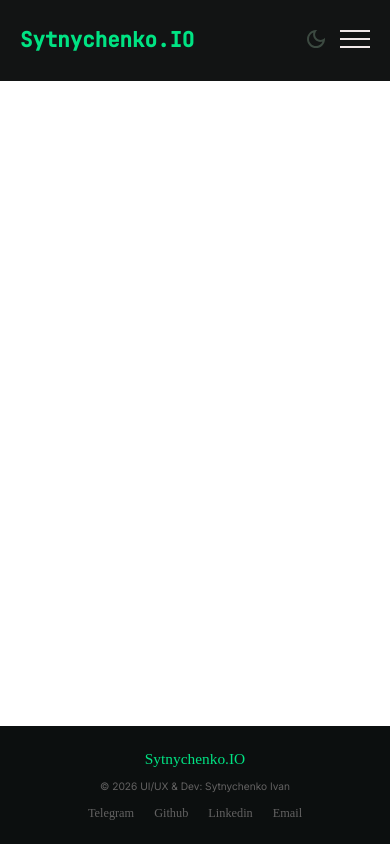
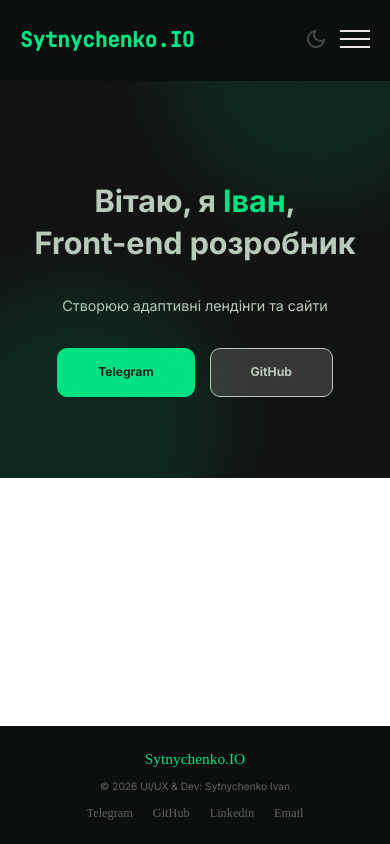
Before and after one commit to SytnychenkoIvan/my_own_site, a plain HTML site: page index.html in a window 390 px wide. Drawn offline with Linux system fonts and the light colour scheme; a web font is replaced by a local one.

Commit message:
Deploying to gh-pages from @ SytnychenkoIvan/my_own_site@c992b342bf4fe78d2b7cc9bfead33c547a9d9ed2 🚀

```diff
--- a/css/style.css
+++ b/css/style.css
@@ -134,7 +134,7 @@ body._lock {
 }
 
 .header {
-  background-color: #121414;
+  background-color: #0c0f0f;
   position: fixed;
   top: 0;
   left: 0;
@@ -463,6 +463,85 @@ body._lock {
   display: none !important;
 }
 
+.main {
+  background-color: #121414;
+}
+
+.main__container {
+  display: flex;
+  align-items: center;
+  flex-direction: column;
+}
+
+.main__container {
+  position: relative;
+}
+
+.main__bg-decor {
+  content: "";
+  position: absolute;
+  height: 100%;
+  top: -120px;
+  right: 0;
+}
+
+.main__bg-decor-bottom {
+  content: "";
+  position: absolute;
+  height: 100%;
+}
+
+.main__bg-decor-bottom {
+  left: 0;
+  transform: rotate(180deg);
+}
+
+.main__title {
+  text-align: center;
+  max-width: 43.75rem;
+}
+
+.main__title {
+  font-weight: 800;
+  color: #B9CBBB;
+}
+
+.main__title span {
+  color: #00E383;
+}
+
+.main__text {
+  font-weight: 400;
+  line-height: 30px;
+  color: #B9CBBB;
+  text-align: center;
+}
+
+.main__actions {
+  display: flex;
+  gap: 0.9375rem;
+}
+
+.main__action {
+  background-color: #383636;
+  display: inline-block;
+}
+
+.main__action {
+  font-weight: 700;
+  color: #B9CBBB;
+  padding: 1.0625rem 3.125rem;
+  border-radius: 0.625rem;
+  border: 1px solid #B9CBBB;
+  transition: all 0.3s ease 0s;
+}
+
+.main .action-green {
+  background-color: #00E383;
+  color: #121414;
+  border: 1px solid #00E383;
+}
+
 @font-face {
   font-family: Inter;
   font-display: swap;
@@ -543,6 +622,38 @@ body._lock {
   .footer__social-link {
     font-size: 1rem;
   }
+
+  .main {
+    padding-top: 12.5rem;
+  }
+
+  .main {
+    padding-bottom: 6.25rem;
+  }
+
+  .main__container {
+    gap: 3.125rem;
+  }
+
+  .main__bg-decor-bottom {
+    bottom: -6.25rem;
+  }
+
+  .main__title {
+    font-size: 4.0625rem;
+  }
+
+  .main__title {
+    line-height: 4.375rem;
+  }
+
+  .main__text {
+    font-size: 1.25rem;
+  }
+
+  .main__action {
+    font-size: 1rem;
+  }
 }
 
 @media (max-width: 20em) {
@@ -567,6 +678,38 @@ body._lock {
   }
 
   .footer__social-link {
+    font-size: 0.75rem;
+  }
+
+  .main {
+    padding-top: 7.5rem;
+  }
+
+  .main {
+    padding-bottom: 5rem;
+  }
+
+  .main__container {
+    gap: 1.5625rem;
+  }
+
+  .main__bg-decor-bottom {
+    bottom: -5rem;
+  }
+
+  .main__title {
+    font-size: 1.75rem;
+  }
+
+  .main__title {
+    line-height: 2.5rem;
+  }
+
+  .main__text {
+    font-size: 0.875rem;
+  }
+
+  .main__action {
     font-size: 0.75rem;
   }
 }
@@ -671,6 +814,10 @@ body._lock {
 
   .touch [data-fp] {
     transition: height 0.2s;
+  }
+
+  .main__action {
+    padding: 1.0625rem 2.5rem;
   }
 }
 
@@ -778,6 +925,102 @@ body._lock {
       font-size: calc(0.75rem + 0.25 * (100vw - 20rem) / 57.5);
     }
 }
+
+@supports (padding-top: clamp( 7.5rem , 5.7608695652rem  +  8.6956521739vw , 12.5rem )) {
+    .main {
+      padding-top: clamp( 7.5rem , 5.7608695652rem  +  8.6956521739vw , 12.5rem );
+    }
+}
+
+@supports not (padding-top: clamp( 7.5rem , 5.7608695652rem  +  8.6956521739vw , 12.5rem )) {
+    .main {
+      padding-top: calc(7.5rem + 5 * (100vw - 20rem) / 57.5);
+    }
+}
+
+@supports (padding-bottom: clamp( 5rem , 4.5652173913rem  +  2.1739130435vw , 6.25rem )) {
+    .main {
+      padding-bottom: clamp( 5rem , 4.5652173913rem  +  2.1739130435vw , 6.25rem );
+    }
+}
+
+@supports not (padding-bottom: clamp( 5rem , 4.5652173913rem  +  2.1739130435vw , 6.25rem )) {
+    .main {
+      padding-bottom: calc(5rem + 1.25 * (100vw - 20rem) / 57.5);
+    }
+}
+
+@supports (gap: clamp( 1.5625rem , 1.0190217391rem  +  2.7173913043vw , 3.125rem )) {
+    .main__container {
+      gap: clamp( 1.5625rem , 1.0190217391rem  +  2.7173913043vw , 3.125rem );
+    }
+}
+
+@supports not (gap: clamp( 1.5625rem , 1.0190217391rem  +  2.7173913043vw , 3.125rem )) {
+    .main__container {
+      gap: calc(1.5625rem + 1.5625 * (100vw - 20rem) / 57.5);
+    }
+}
+
+@supports (bottom: clamp( -6.25rem , -4.5652173913rem  +  -2.1739130435vw , -5rem )) {
+    .main__bg-decor-bottom {
+      bottom: clamp( -6.25rem , -4.5652173913rem  +  -2.1739130435vw , -5rem );
+    }
+}
+
+@supports not (bottom: clamp( -6.25rem , -4.5652173913rem  +  -2.1739130435vw , -5rem )) {
+    .main__bg-decor-bottom {
+      bottom: calc(-5rem + -1.25 * (100vw - 20rem) / 57.5);
+    }
+}
+
+@supports (font-size: clamp( 1.75rem , 0.9456521739rem  +  4.0217391304vw , 4.0625rem )) {
+    .main__title {
+      font-size: clamp( 1.75rem , 0.9456521739rem  +  4.0217391304vw , 4.0625rem );
+    }
+}
+
+@supports not (font-size: clamp( 1.75rem , 0.9456521739rem  +  4.0217391304vw , 4.0625rem )) {
+    .main__title {
+      font-size: calc(1.75rem + 2.3125 * (100vw - 20rem) / 57.5);
+    }
+}
+
+@supports (line-height: clamp( 2.5rem , 1.847826087rem  +  3.2608695652vw , 4.375rem )) {
+    .main__title {
+      line-height: clamp( 2.5rem , 1.847826087rem  +  3.2608695652vw , 4.375rem );
+    }
+}
+
+@supports not (line-height: clamp( 2.5rem , 1.847826087rem  +  3.2608695652vw , 4.375rem )) {
+    .main__title {
+      line-height: calc(2.5rem + 1.875 * (100vw - 20rem) / 57.5);
+    }
+}
+
+@supports (font-size: clamp( 0.875rem , 0.7445652174rem  +  0.652173913vw , 1.25rem )) {
+    .main__text {
+      font-size: clamp( 0.875rem , 0.7445652174rem  +  0.652173913vw , 1.25rem );
+    }
+}
+
+@supports not (font-size: clamp( 0.875rem , 0.7445652174rem  +  0.652173913vw , 1.25rem )) {
+    .main__text {
+      font-size: calc(0.875rem + 0.375 * (100vw - 20rem) / 57.5);
+    }
+}
+
+@supports (font-size: clamp( 0.75rem , 0.6630434783rem  +  0.4347826087vw , 1rem )) {
+    .main__action {
+      font-size: clamp( 0.75rem , 0.6630434783rem  +  0.4347826087vw , 1rem );
+    }
+}
+
+@supports not (font-size: clamp( 0.75rem , 0.6630434783rem  +  0.4347826087vw , 1rem )) {
+    .main__action {
+      font-size: calc(0.75rem + 0.25 * (100vw - 20rem) / 57.5);
+    }
+}
 }
 
 @media (max-width: 47.99875em) and (min-width: 77.5em) {
@@ -842,4 +1085,14 @@ body._lock {
   .fp-bullets .fp-bullet:hover {
     opacity: 1;
   }
+
+  .main__action:hover {
+    border: 1px solid #00E383;
+    transform: translateY(-3px);
+  }
+
+  .main .action-green:hover {
+    box-shadow: 0 0 15px 5px #00E383;
+    transform: translateY(-3px);
+  }
 }
--- a/index.html
+++ b/index.html
@@ -4,7 +4,7 @@
 	<meta charset="UTF-8">
 	<meta http-equiv="X-UA-Compatible" content="IE=edge">
 	<meta name="viewport" content="width=device-width, initial-scale=1.0">
-	<link rel="stylesheet" href="css/style.min.css?_v=20260527093019">
+	<link rel="stylesheet" href="css/style.min.css?_v=20260527112932">
 	<title>Positivus</title>
 </head>
 
@@ -31,6 +31,18 @@
 		</div>
 </header>
 		<main class="page">
+			<section class="page__main main">
+				<div class="main__container">
+					<picture><source srcset="img/main/bg-decor.webp" type="image/webp"><img class="main__bg-decor" src="img/main/bg-decor.png" alt="decor"></picture>
+					<picture><source srcset="img/main/bg-decor.webp" type="image/webp"><img class="main__bg-decor-bottom" src="img/main/bg-decor.png" alt="decor"></picture>
+					<h1 class="main__title">Вітаю, я <span>Іван</span>,<br> Front-end розробник</h1>
+					<p class="main__text">Створюю адаптивні лендінги та сайти</p>
+					<div class="main__actions">
+						<a href="https://t.me/IvanSytnychenko" class="main__action action-green" target="blank">Telegram</a>
+						<a href="https://github.com/SytnychenkoIvan" class="main__action" target="blank">GitHub</a>
+					</div>
+				</div>
+			</section>
 		</main>
 		<footer class="footer">
 	<div class="footer__container">
@@ -40,7 +52,7 @@
 		</div>
 		<div class="footer__socials">
 			<a href="https://t.me/IvanSytnychenko" class="footer__social-link" target="blank">Telegram</a>
-			<a href="https://github.com/SytnychenkoIvan" class="footer__social-link" target="blank">Github</a>
+			<a href="https://github.com/SytnychenkoIvan" class="footer__social-link" target="blank">GitHub</a>
 			<a href="https://www.linkedin.com/in/ivan-sytnychenko-894461308/" class="footer__social-link"
 				target="blank">Linkedin</a>
 			<a href="#" class="footer__social-link" target="blank">Email</a>
@@ -48,7 +60,7 @@
 	</div>
 </footer>
 	</div>
-	<script src="js/app.min.js?_v=20260527093019"></script>
+	<script src="js/app.min.js?_v=20260527112932"></script>
 </body>
 
 </html>
```
Also changed, not shown: css/style.min.css, img/main/bg-decor.png (added), img/main/bg-decor.webp (added).
